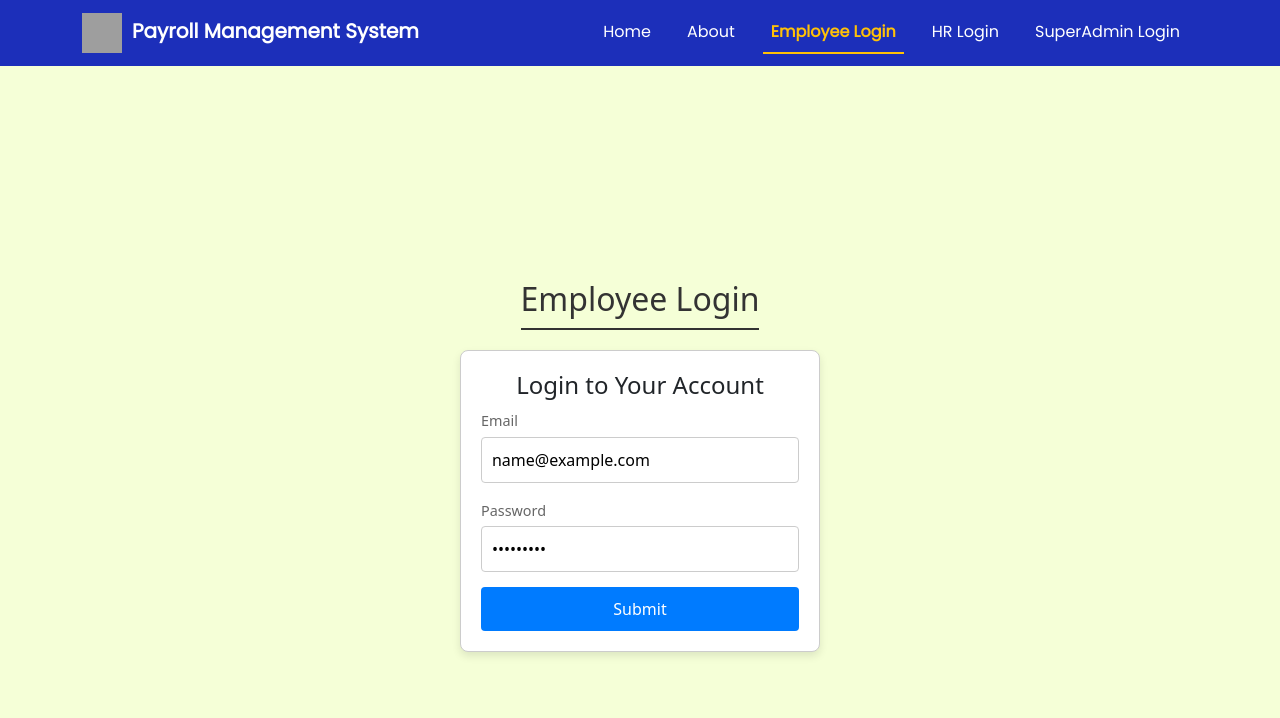
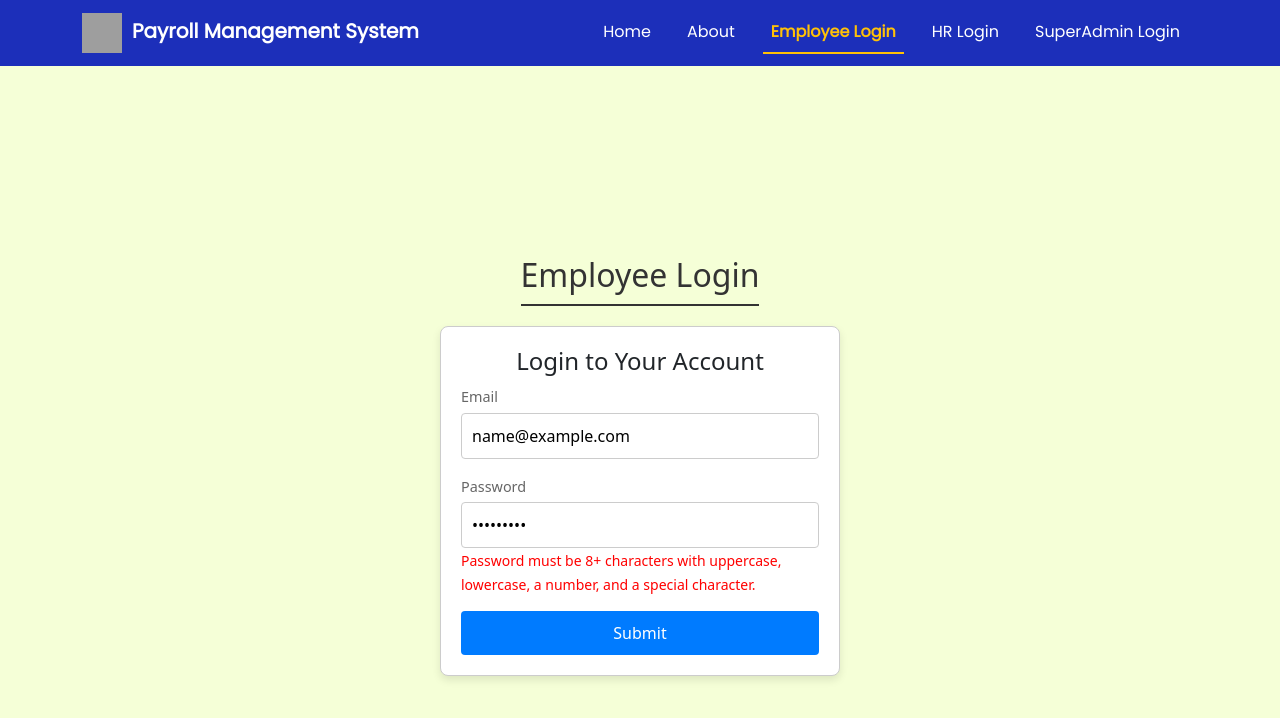
Before and after one commit to yuvarajkannan17/payrollmanagement, a React (Create React App) app: page /employee-login in a window 1280 px wide. Both pictures are taken after typing "name@example.com", "Sample123" into the empty fields and a click on the button "Submit". Shown: the top 718 px of the page. Built offline with nearby package versions, Linux system fonts and the light colour scheme; grey boxes are pictures that could not be loaded.

Commit message:
added validation

```diff
--- a/package.json
+++ b/package.json
@@ -6,12 +6,14 @@
     "@fontsource/poppins": "^5.1.1",
     "bootstrap": "^5.3.3",
     "cra-template": "1.2.0",
+    "formik": "^2.4.6",
     "react": "^19.0.0",
     "react-bootstrap": "^2.10.7",
     "react-dom": "^19.0.0",
     "react-router-dom": "^7.1.1",
     "react-scripts": "5.0.1",
-    "web-vitals": "^4.2.4"
+    "web-vitals": "^4.2.4",
+    "yup": "^1.6.1"
   },
   "scripts": {
     "start": "react-scripts start",
--- /dev/null
+++ b/src/Schema/loginSchema.js
@@ -0,0 +1,8 @@
+import * as yup from 'yup'
+const loginSchema=yup.object().shape({
+email:yup.string().email("Enter Valid Email Address").required("Email is required"),
+password:yup.string().matches(/^(?=.*[a-z])(?=.*[A-Z])(?=.*\d)(?=.*[@$!%*?&#])[A-Za-z\d@$!%*?&#]{8,}$/,"Password must be 8+ characters with uppercase, lowercase, a number, and a special character.").required("Password is required")
+
+})
+
+export default loginSchema;
--- a/src/component/Login.js
+++ b/src/component/Login.js
@@ -1,14 +1,25 @@
 import React, { useState } from 'react';
 import '../styles/Login.css';
+import {useFormik} from "formik"
+import loginSchema from '../Schema/loginSchema';
+
+
 
 const Login = ({loginType}) => {
-  const [email, setEmail] = useState('');
-  const [password, setPassword] = useState('');
+  const {values,handleChange,handleBlur,errors,handleSubmit,touched}= useFormik({
+    initialValues:{
+        email:"",
+        password:""
+    },
+    validationSchema:loginSchema,
+    onSubmit:(values)=>{
 
-  const handleSubmit = (e) => {
-    e.preventDefault();
-    console.log({ loginType ,email, password });
-  };
+        console.log(loginType)
+        console.log(values);
+    }
+   })
+
+
 
   return (
     <div className="login-container">
@@ -19,23 +30,31 @@ const Login = ({loginType}) => {
           <input
             type="email"
             id="email"
-            value={email}
-            onChange={(e) => setEmail(e.target.value)}
-            required
+            name='email'
+            value={values.email}
+            onBlur={handleBlur}
+            onChange={handleChange}
+
             placeholder='Enter Email'
           />
+           {errors.email && touched.email && <small style={{color:"red"}}>{errors.email}</small>}
         </div>
+
         <div className="form-group">
           <label htmlFor="password">Password</label>
           <input
             type="password"
             id="password"
-            value={password}
-            onChange={(e) => setPassword(e.target.value)}
-            required
+            name='password'
+            value={values.password}
+            onBlur={handleBlur}
+            onChange={handleChange}
+
             placeholder='Enter Password'
           />
+           {errors.password && touched.password && <small style={{color:"red"}}>{errors.password}</small>}
         </div>
+
         <button type="submit" className="submit-btn">
           Submit
         </button>
```
Also changed, not shown: 1 other file (tests, documents, lock files or other folders).
